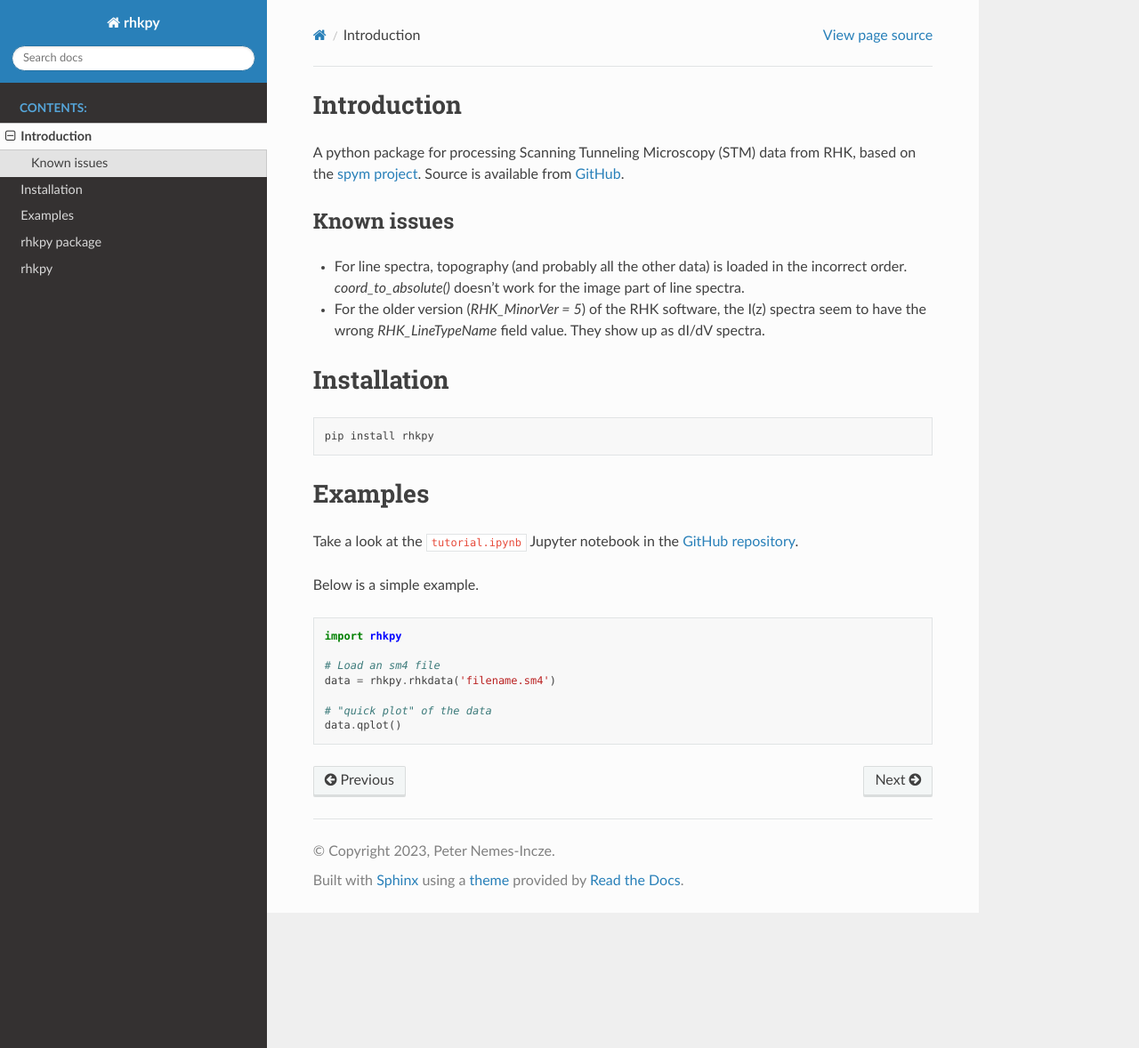
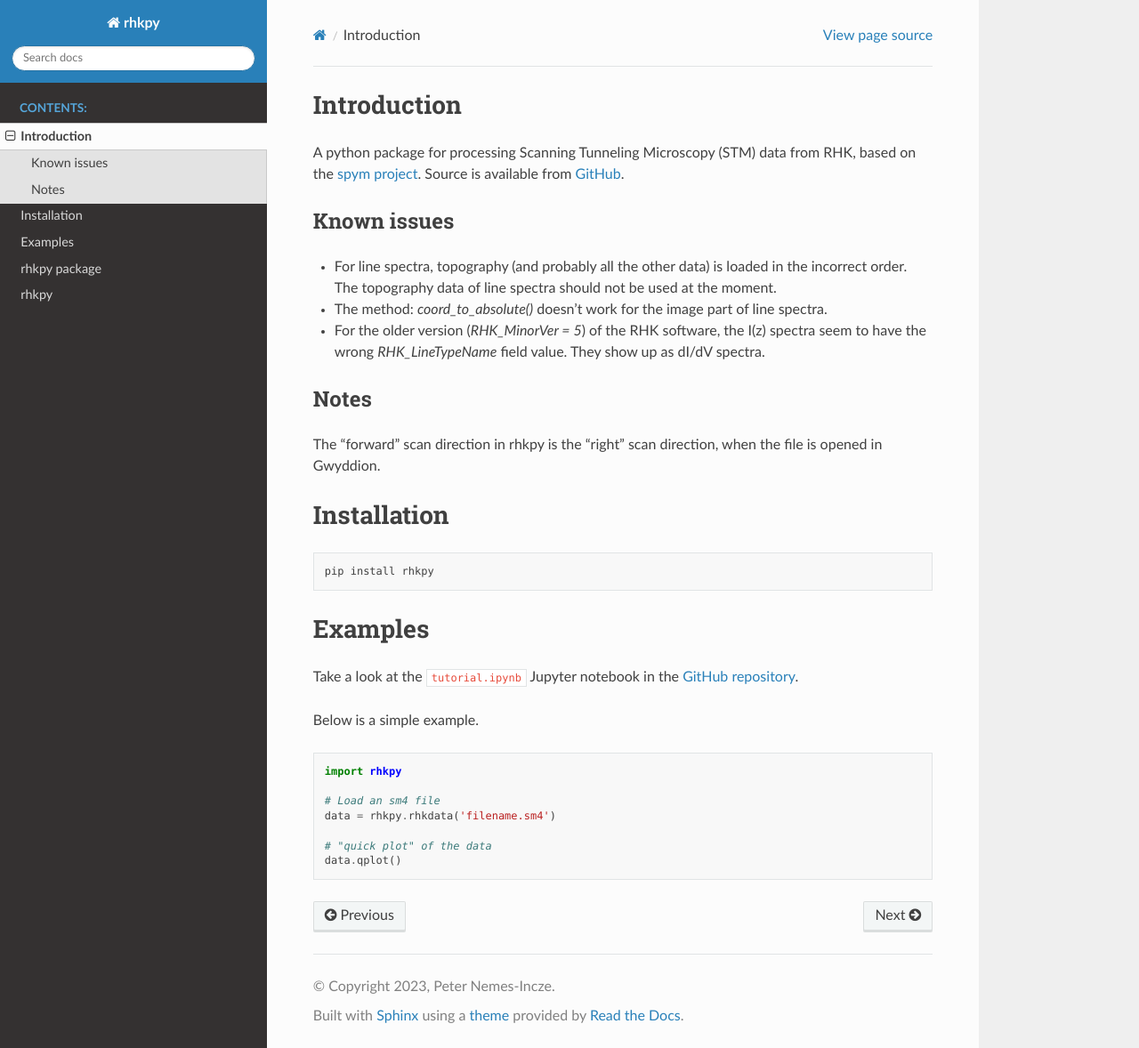
Before and after one commit to rescipy-project/spym, a Sphinx documentation site: the page built from docs/intro.rst, in a window 1280 px wide and 1178 px high. Shown: the whole window at 89% size. Built offline with Sphinx 7.4.7 and the Read the Docs theme 2.0.0, drawn with Linux system fonts in a browser that asks for light colours.

```diff
--- a/docs/intro.rst
+++ b/docs/intro.rst
@@ -8,8 +8,14 @@
 Known issues
 ------------
 
-- For line spectra, topography (and probably all the other data) is loaded in the incorrect order. `coord_to_absolute()` doesn't work for the image part of line spectra.
+- For line spectra, topography (and probably all the other data) is loaded in the incorrect order. The topography data of line spectra should not be used at the moment.
+- The method: `coord_to_absolute()` doesn't work for the image part of line spectra.
 - For the older version (`RHK_MinorVer = 5`) of the RHK software, the I(z) spectra seem to have the wrong `RHK_LineTypeName` field value. They show up as dI/dV spectra.
+
+Notes
+------------
+
+The "forward" scan direction in rhkpy is the "right" scan direction, when the file is opened in Gwyddion.
 
 
 Installation
```
Also changed, not shown: 2 other files.
